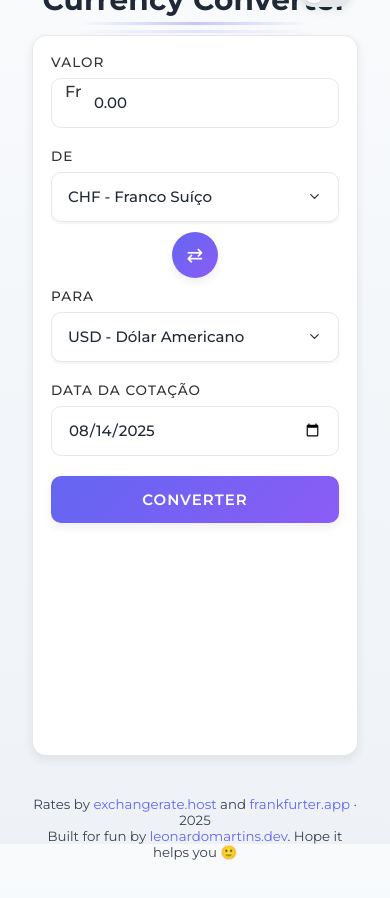
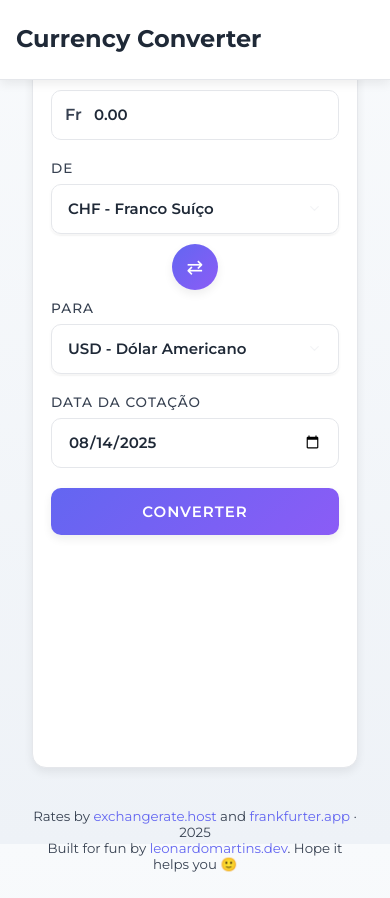
Before and after one commit to le0nardomartins/conversor-de-moedas, a React (Vite) app: page / in a window 390 px wide. Built offline with nearby package versions, Linux system fonts and the light colour scheme.

Commit message:
Ajustes nas cores do tema escuro

```diff
--- a/index.html
+++ b/index.html
@@ -5,6 +5,7 @@
     <meta name="viewport" content="width=device-width, initial-scale=1.0">
     <title>Conversor de Moedas</title>
     <meta name="description" content="Conversor de moedas com taxas históricas">
+    <link rel="icon" type="image/x-icon" href="/assets/favicon.ico">
     <style>
         /* Estilos críticos para evitar FOUC (Flash of Unstyled Content) */
         body {
@@ -13,6 +14,14 @@
             color: #333333;
         }
     </style>
+    <script>
+        // Garantir tema padrão claro antes do React montar
+        try {
+            var saved = localStorage.getItem('theme');
+            var theme = saved || 'light';
+            document.documentElement.setAttribute('data-theme', theme);
+        } catch (e) {}
+    </script>
 </head>
 <body>
     <div id="root"></div>
--- a/src/App.jsx
+++ b/src/App.jsx
@@ -31,10 +31,12 @@ export default function App() {
     const [theme, setTheme] = useState(() => {
         const saved = localStorage.getItem('theme')
         if (saved) return saved
-        return window.matchMedia && window.matchMedia('(prefers-color-scheme: dark)').matches ? 'dark' : 'light'
+        return 'light'
     })
     const [locale, setLocale] = useState(() => (navigator.language || 'pt-BR'))
 	const amountInputRef = useRef(null)
+    const [copiedResult, setCopiedResult] = useState(false)
+    const [copiedRate, setCopiedRate] = useState(false)
 
 	// Formatação ao digitar: sempre trata como centavos
 	const handleAmountInput = (e) => {
@@ -197,15 +199,37 @@ export default function App() {
 		setTo(from)
 	}
 
-	async function copy(text) {
+	async function copy(text, target) {
 		try {
 			await navigator.clipboard.writeText(text)
+			if (target === 'result') {
+				setCopiedResult(true)
+				setTimeout(() => setCopiedResult(false), 1500)
+			} else if (target === 'rate') {
+				setCopiedRate(true)
+				setTimeout(() => setCopiedRate(false), 1500)
+			}
 		} catch {}
 	}
 
     return (
         <div className="container">
+            {/* Header mobile */}
+            <div className="mobile-header">
+                <div className="header-content">
+                    <h1>{locale.startsWith('pt') ? 'Conversor de Moedas' : 'Currency Converter'}</h1>
+                    <div className="theme-toggle" title={theme === 'dark' ? (locale.startsWith('pt') ? 'Tema escuro' : 'Dark theme') : (locale.startsWith('pt') ? 'Tema claro' : 'Light theme')}>
+                        <button type="button" className={`switch ${theme === 'dark' ? 'active' : ''}`} onClick={() => setTheme(theme === 'dark' ? 'light' : 'dark')} aria-label={locale.startsWith('pt') ? 'Alternar tema' : 'Toggle theme'}>
+                            <span className="knob" />
+                        </button>
+                    </div>
+                </div>
+            </div>
+
+            {/* Título desktop */}
             <h1 className="page-title">{locale.startsWith('pt') ? 'Conversor de Moedas' : 'Currency Converter'}</h1>
+
+            {/* Toggle tema desktop */}
             <div className="theme-toggle" title={theme === 'dark' ? (locale.startsWith('pt') ? 'Tema escuro' : 'Dark theme') : (locale.startsWith('pt') ? 'Tema claro' : 'Light theme')}>
                 <button type="button" className={`switch ${theme === 'dark' ? 'active' : ''}`} onClick={() => setTheme(theme === 'dark' ? 'light' : 'dark')} aria-label={locale.startsWith('pt') ? 'Alternar tema' : 'Toggle theme'}>
                     <span className="knob" />
@@ -215,6 +239,7 @@ export default function App() {
                 <form onSubmit={handleSubmit}>
                 <div className="input-group formatted-input">
 					<label htmlFor="amount">Valor</label>
+					<div className="input-with-prefix">
 						<input
 							ref={amountInputRef}
 							id="amount"
@@ -229,6 +254,7 @@ export default function App() {
 					}}
 						/>
 						<span className="currency-prefix">{getCurrencySymbol(from)}</span>
+					</div>
 				</div>
 
                 <div className="currency-selectors">
@@ -285,24 +311,26 @@ export default function App() {
                     <h3>Valor Convertido</h3>
                     <div className="result-content">
 							<p id="convertedResult">{result != null ? `${result.toLocaleString('pt-BR', { minimumFractionDigits: 2, maximumFractionDigits: 2 })}` : '--'}</p>
-                        <button className="copy-btn" onClick={() => copy(result != null ? `${result.toLocaleString('pt-BR', { minimumFractionDigits: 2, maximumFractionDigits: 2 })}` : '')} title="Copiar resultado">
+							<button type="button" className={`copy-btn ${copiedResult ? 'copied' : ''}`} onClick={() => copy(result != null ? `${result.toLocaleString('pt-BR', { minimumFractionDigits: 2, maximumFractionDigits: 2 })}` : '', 'result')} title="Copiar resultado">
 								<svg xmlns="http://www.w3.org/2000/svg" width="16" height="16" viewBox="0 0 24 24" fill="none" stroke="currentColor" strokeWidth="2" strokeLinecap="round" strokeLinejoin="round">
 									<rect x="9" y="9" width="13" height="13" rx="2" ry="2" />
 									<path d="M5 15H4a2 2 0 0 1-2-2V4a2 2 0 0 1 2-2h9a2 2 0 0 1 2 2v1" />
 								</svg>
 							</button>
+							{copiedResult && <span className="copy-message" role="status" aria-live="polite">Copiado!</span>}
 						</div>
 					</div>
 					<div className="result-box">
 						<h3>Taxa</h3>
 						<div className="result-content">
 							<p id="conversionRate">{rate != null ? `${rate.toFixed(2)}` : '--'}</p>
-                        <button className="copy-btn" onClick={() => copy(rate != null ? `${rate.toFixed(2)}` : '')} title="Copiar taxa">
+							<button type="button" className={`copy-btn ${copiedRate ? 'copied' : ''}`} onClick={() => copy(rate != null ? `${rate.toFixed(2)}` : '', 'rate')} title="Copiar taxa">
 								<svg xmlns="http://www.w3.org/2000/svg" width="16" height="16" viewBox="0 0 24 24" fill="none" stroke="currentColor" strokeWidth="2" strokeLinecap="round" strokeLinejoin="round">
 									<rect x="9" y="9" width="13" height="13" rx="2" ry="2" />
 									<path d="M5 15H4a2 2 0 0 1-2-2V4a2 2 0 0 1 2-2h9a2 2 0 0 1 2 2v1" />
 								</svg>
 							</button>
+							{copiedRate && <span className="copy-message" role="status" aria-live="polite">Copiado!</span>}
 						</div>
 					</div>
                 </div>
--- a/src/css/style.css
+++ b/src/css/style.css
@@ -24,8 +24,8 @@
 [data-theme="dark"] {
     --background-color: #0b0f14; /* preto fosco */
     --card-background: #0f141b; /* preto claro */
-    --text-color: #E5E7EB; /* cinza claro */
-    --text-light: #A7AFB8; /* cinza clareado */
+    --text-color: #F3F4F6; /* cinza claro com mais contraste */
+    --text-light: #D6DEE8; /* cinza claro para placeholders/labels */
     --border-color: #1D2430; /* borda sutil */
     --shadow-sm: 0 1px 2px rgba(0, 0, 0, 0.5);
     --shadow-md: 0 4px 10px rgba(0, 0, 0, 0.55);
@@ -51,8 +51,8 @@ body {
     padding: 16px;
     color: var(--text-color);
     position: relative;
-    overflow-x: hidden;
-    overflow-y: hidden; /* evita rolagem vertical */
+    overflow-x: auto; /* permitir rolagem horizontal quando necessário */
+    overflow-y: auto; /* permitir rolagem vertical */
 }
 
 /* Dark gradient */
@@ -124,7 +124,7 @@ h1.page-title::after { bottom: -16px; opacity: .15; }
     position: absolute;
     top: 18px;
     right: 22px;
-    z-index: 3;
+    z-index: 10;
 }
 
 .switch {
@@ -134,10 +134,11 @@ h1.page-title::after { bottom: -16px; opacity: .15; }
     height: var(--h);
     background: #e5e7eb;
     border-radius: 999px;
-    border: 1px solid var(--border-color);
+    border: 2px solid var(--border-color);
     position: relative;
     cursor: pointer;
     transition: background .2s ease;
+    box-shadow: 0 0 0 3px rgba(99,102,241,0.15), var(--shadow-sm);
 }
 
 .switch .knob {
@@ -156,8 +157,8 @@ h1.page-title::after { bottom: -16px; opacity: .15; }
 .switch.active { background: linear-gradient(135deg, var(--primary-color), var(--secondary-color)); }
 .switch.active .knob { left: calc(100% - 26px); background: #fff; }
 
-[data-theme="dark"] .switch { background: #1f2937; }
-[data-theme="dark"] .switch .knob { background: #111827; }
+[data-theme="dark"] .switch { background: #1f2937; box-shadow: 0 0 0 3px rgba(255,255,255,0.12), var(--shadow-sm); }
+[data-theme="dark"] .switch .knob { background: #0b0f14; }
 
 .background-layer {
     position: absolute;
@@ -225,7 +226,7 @@ h1.page-title::after { bottom: -16px; opacity: .15; }
 label {
     display: block;
     margin-bottom: 8px;
-    color: #333333; /* Preto fosco */
+    color: var(--text-light);
     font-weight: 500;
     transition: var(--transition);
     font-size: 0.85rem;
@@ -242,7 +243,7 @@ input, select {
     transition: var(--transition);
     background-color: var(--card-background);
     color: var(--text-color);
-    font-weight: 500;
+    font-weight: 600; /* mais contraste no texto dos campos */
     height: 46px;
 }
 
@@ -256,8 +257,30 @@ select {
 }
 
 select option {
-    background-color: white;
-    color: #333333;
+    background-color: var(--card-background);
+    color: var(--text-color);
+}
+
+/* Placeholders mais legíveis */
+input::placeholder {
+    color: var(--text-light);
+    opacity: 1;
+}
+[data-theme="dark"] input::placeholder {
+    color: #D6DEE8;
+    opacity: 1;
+}
+
+/* Refuerzo de contraste no tema escuro */
+[data-theme="dark"] input,
+[data-theme="dark"] select {
+    color: #F9FAFB;
+    border-color: #2B3442;
+    background-color: var(--card-background);
+}
+[data-theme="dark"] select option {
+    color: #F9FAFB;
+    background-color: var(--card-background);
 }
 
 input:focus, select:focus {
@@ -282,7 +305,7 @@ input:focus, select:focus {
 
 .select-wrapper select {
     border: 1px solid var(--border-color);
-    background-color: #fff;
+    background-color: var(--card-background);
     box-shadow: var(--shadow-sm);
 }
 
@@ -458,7 +481,7 @@ button:active {
     align-items: center;
     justify-content: center;
     background: var(--border-color);
-    color: #333;
+    color: var(--text-color);
     border-radius: 50%;
     border: none;
     cursor: pointer;
@@ -492,6 +515,14 @@ button:active {
     color: white;
 }
 
+/* Mensagem de cópia discreta ao lado do botão */
+.copy-message {
+    margin-left: 8px;
+    color: var(--accent-color);
+    font-weight: 700;
+    font-size: 0.85rem;
+}
+
 /* Loader */
 .loader-container {
     position: absolute;
@@ -506,6 +537,11 @@ button:active {
     z-index: 10;
     opacity: 0;
     transition: opacity 0.3s;
+}
+
+/* Tema escuro para overlay de carregamento */
+[data-theme="dark"] .loader-container {
+    background-color: rgba(11, 15, 20, 0.85);
 }
 
 .loader {
@@ -524,6 +560,13 @@ button:active {
     background-color: var(--primary-color);
     opacity: 0.6;
     animation: pulse 2s ease-in-out infinite;
+}
+
+/* Ajuste de cor das bolhas no tema escuro para melhor contraste */
+[data-theme="dark"] .loader:before,
+[data-theme="dark"] .loader:after {
+    background-color: #6366F1; /* mantém indigo, bom contraste no dark */
+    opacity: 0.7;
 }
 
 .loader:after {
@@ -598,6 +641,12 @@ button:active {
     position: relative;
 }
 
+.formatted-input .input-with-prefix {
+    position: relative;
+    display: flex;
+    align-items: center;
+}
+
 .formatted-input input {
     padding-left: 42px;
     text-align: left;
@@ -606,22 +655,73 @@ button:active {
 .formatted-input .currency-prefix {
     position: absolute;
     left: 14px;
-    top: 50%;
-    transform: translateY(-50%);
-    color: #333;
-    font-weight: 500;
+    top: 0;
+    height: 100%;
+    display: flex;
+    align-items: center;
+    color: var(--text-light);
+    font-weight: 600;
     pointer-events: none;
+}
+
+/* Header mobile */
+.mobile-header {
+    display: none;
+    position: fixed;
+    top: 0;
+    left: 0;
+    right: 0;
+    background: var(--card-background);
+    border-bottom: 1px solid var(--border-color);
+    padding: 20px 16px;
+    z-index: 100;
+    box-shadow: var(--shadow-md);
+    height: 80px;
+}
+
+.mobile-header .header-content {
+    display: flex;
+    justify-content: space-between;
+    align-items: center;
+    max-width: 100%;
+    height: 100%;
+}
+
+.mobile-header h1 {
+    margin: 0;
+    font-size: 1.5rem;
+    font-weight: 700;
+    color: var(--text-color);
+    line-height: 1.2;
+}
+
+.mobile-header .theme-toggle {
+    position: static;
+    top: auto;
+    right: auto;
+    bottom: auto;
 }
 
 /* Responsividade */
 @media (max-width: 500px) {
-    .container { padding: 16px; margin: 0 auto; max-width: 100%; }
+    .mobile-header { display: block; }
+    .page-title { display: none; }
+    .theme-toggle { display: none; }
+
+    .container {
+        padding: 16px;
+        margin: 0 auto;
+        max-width: 100%;
+        padding-top: 100px; /* Espaço para o header fixo */
+    }
     .converter-card { padding: 14px; }
     input, select { height: 46px; font-size: 15px; }
     .currency-selectors { grid-template-columns: 1fr; gap: 8px; }
     .swap-icon { width: 44px; height: 44px; margin: 4px auto; transform: none; }
     .result-container { flex-direction: column; }
     .result-box { width: 100%; margin-bottom: 12px; }
+
+    .mobile-header .switch { --w: 54px; --h: 28px; }
 }
 
 @media (max-width: 1024px) { .container { max-width: 860px; } }
```
Also changed, not shown: 1 other file (tests, documents, lock files or other folders). Lines whose indentation alone changed are shown as unchanged.
